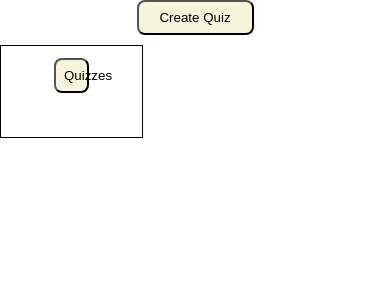
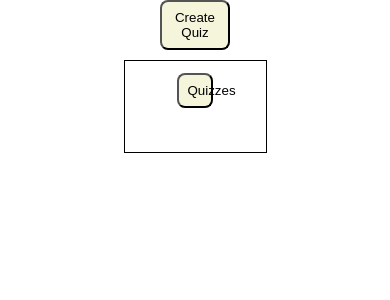
Before and after one commit to julialbq/redux-challenge, a React (Create React App) app: page / in a window 390 px wide. Shown: the top 300 px of the page. Built offline with nearby package versions, Linux system fonts and the light colour scheme.

Commit message:
style: add App style

```diff
--- a/src/App.css
+++ b/src/App.css
@@ -1,3 +1,20 @@
 .App {
-  text-align: center;
+  display: flex;
+  align-items: baseline;
+  justify-content: space-around;
 }
+
+.create-quiz__container {
+  width: 60vw;
+  display: flex;
+  flex-direction: column;
+  align-items: center;
+  justify-content: center;
+}
+
+@media (max-width: 720px) {
+  .App{
+    flex-direction: column;
+    align-items: center;
+  }
+}
```
